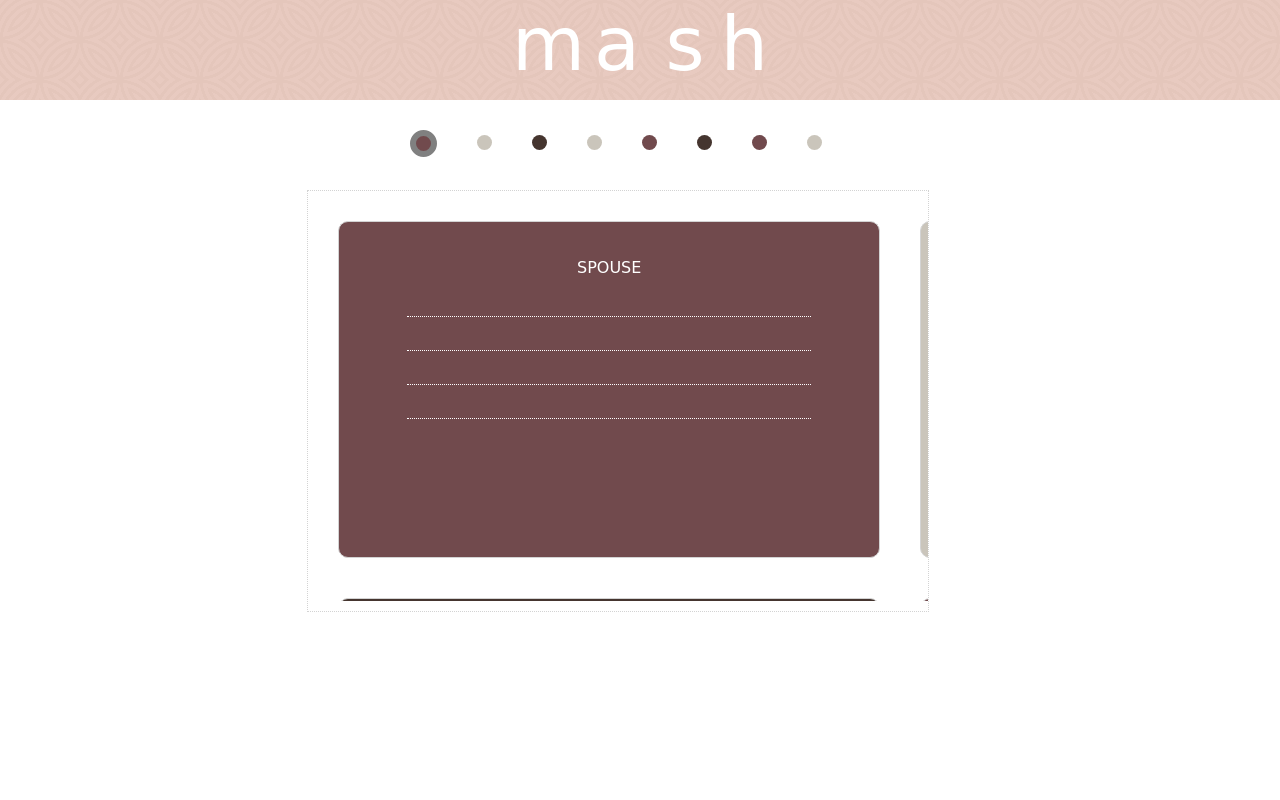
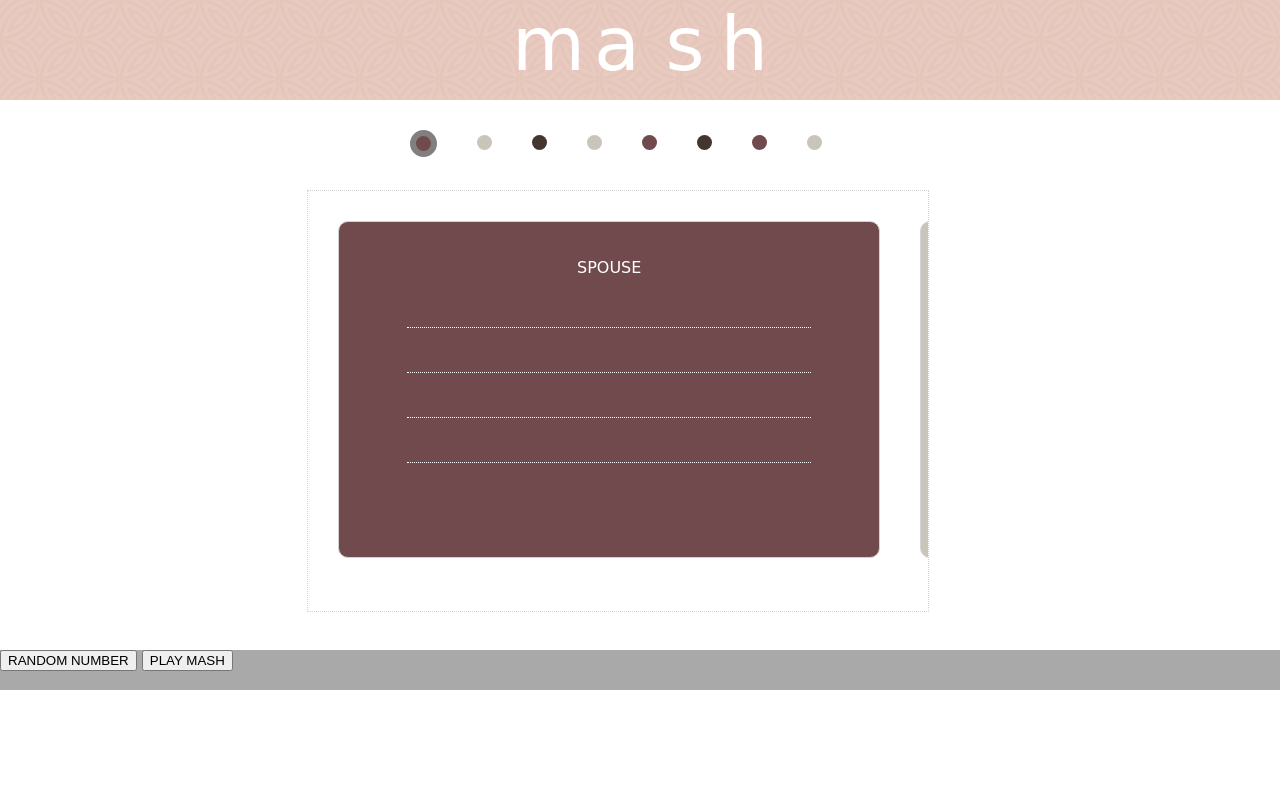
Before and after one commit to karynntran/mash, a PHP site: page / in a window 1280 px wide. Run offline with PHP 8.4, Linux system fonts and the light colour scheme; some web fonts are replaced.

Commit message:
Fixed sizing

```diff
--- a/css/style.css
+++ b/css/style.css
@@ -110,6 +110,7 @@
   .mash-forms input {
     display: block;
     width: 80%;
+    height: 32px;
     margin: 10px auto;
     border-style: none none dotted none;
     border-color: #FFFFFF;
@@ -118,13 +119,13 @@
     color: #FFFFFF;
     font-size: 20px; }
   .mash-forms input[type="text"] {
-    font-size: 15px;
+    font-size: 20px;
     font-family: 'Architects Daughter', cursive; }
 
 .mash-form-small {
   float: left;
   height: 100%;
-  width: 3000px;
+  width: 5000px;
   margin: auto;
   overflow-y: hidden;
   overflow-x: hidden; }
@@ -155,13 +156,12 @@
     background-color: #45352f; }
 
 .action {
-  display: none;
   width: 100%;
   height: 5%;
   background-color: darkgray;
   margin: 0 auto;
   position: absolute;
-  top: 80%; }
+  top: 650px; }
 
 .answers {
   display: none;
--- a/sass/style.scss
+++ b/sass/style.scss
@@ -131,6 +131,7 @@
 	input {
 		display: block;
 		width: 80%;
+		height: 32px;
 		margin: 10px auto;
 		border-style: none none dotted none;
 		border-color: $white;
@@ -140,7 +141,7 @@
 		font-size: 20px;
 	}
 	input[type="text"] {
-	    font-size:15px;
+	    font-size:20px;
 		font-family: 'Architects Daughter', cursive;
 	}
 }
@@ -148,7 +149,7 @@
 .mash-form-small {
 	float: left;
 	height: 100%;
-	width: 3000px;
+	width: 5000px;
 	margin: auto;
 	overflow-y: hidden;
 	overflow-x: hidden;
@@ -185,13 +186,12 @@
 }
 
 .action {
-	display: none;
 	width: 100%;
 	height: 5%;
 	background-color: darkgray;
 	margin: 0 auto;
 	position: absolute;
-	top: 80%;
+	top: 650px;
 }
 
 .answers {
```
Also changed, not shown: 1 other file.
